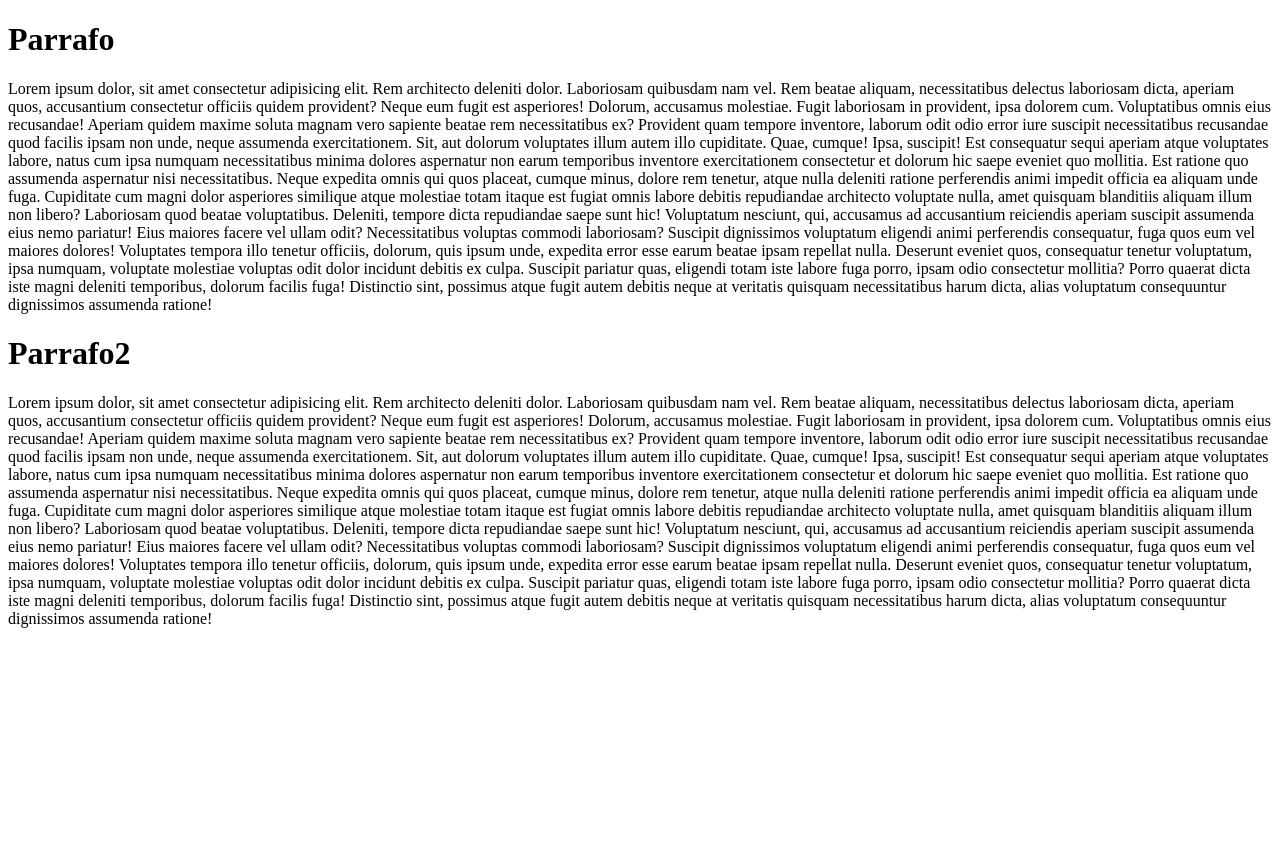
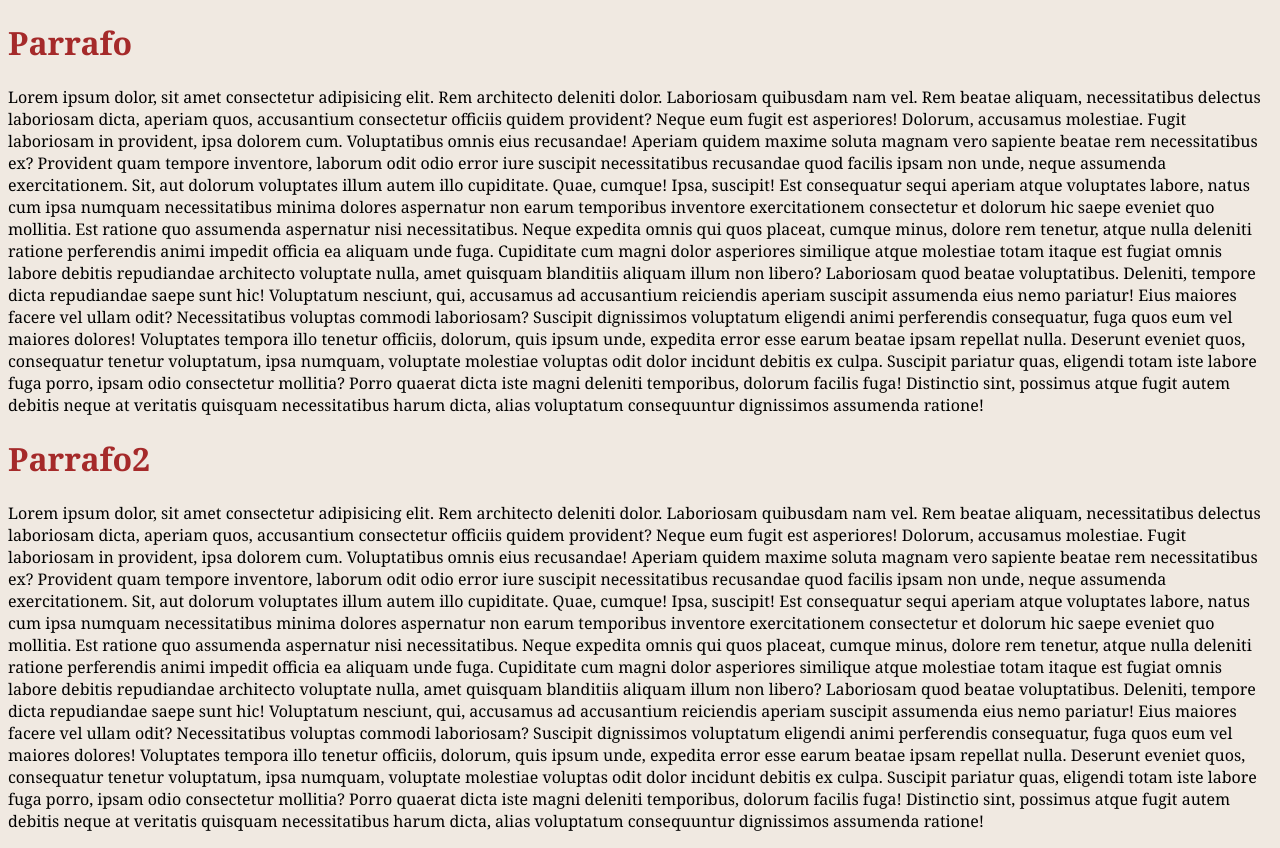
Before and after one commit to paquino2025/PaginaPrueba, a plain HTML site: page index.html in a window 1280 px wide. Before the commit the page ends 800 px from the top, so only its background shows below. Drawn offline with Linux system fonts and the light colour scheme.

Commit message:
Agregando estilos

```diff
--- /dev/null
+++ b/css/estilos.css
@@ -0,0 +1,10 @@
+body{
+    background-color: rgb(240, 233, 225);
+    font-family: Georgia, 'Times New Roman', Times, serif;
+}
+h1{
+    color: brown;
+}
+p{
+    font-family: Cambria, Cochin, Georgia, Times, 'Times New Roman', serif;
+}
--- a/index.html
+++ b/index.html
@@ -4,6 +4,7 @@
     <meta charset="UTF-8">
     <meta name="viewport" content="width=device-width, initial-scale=1.0">
     <title>Principal</title>
+    <link rel="stylesheet" href="./css/estilos.css">
 </head>
 <body>
     <h1>Parrafo</h1>
```
Also changed, not shown: js/main.js (added).
